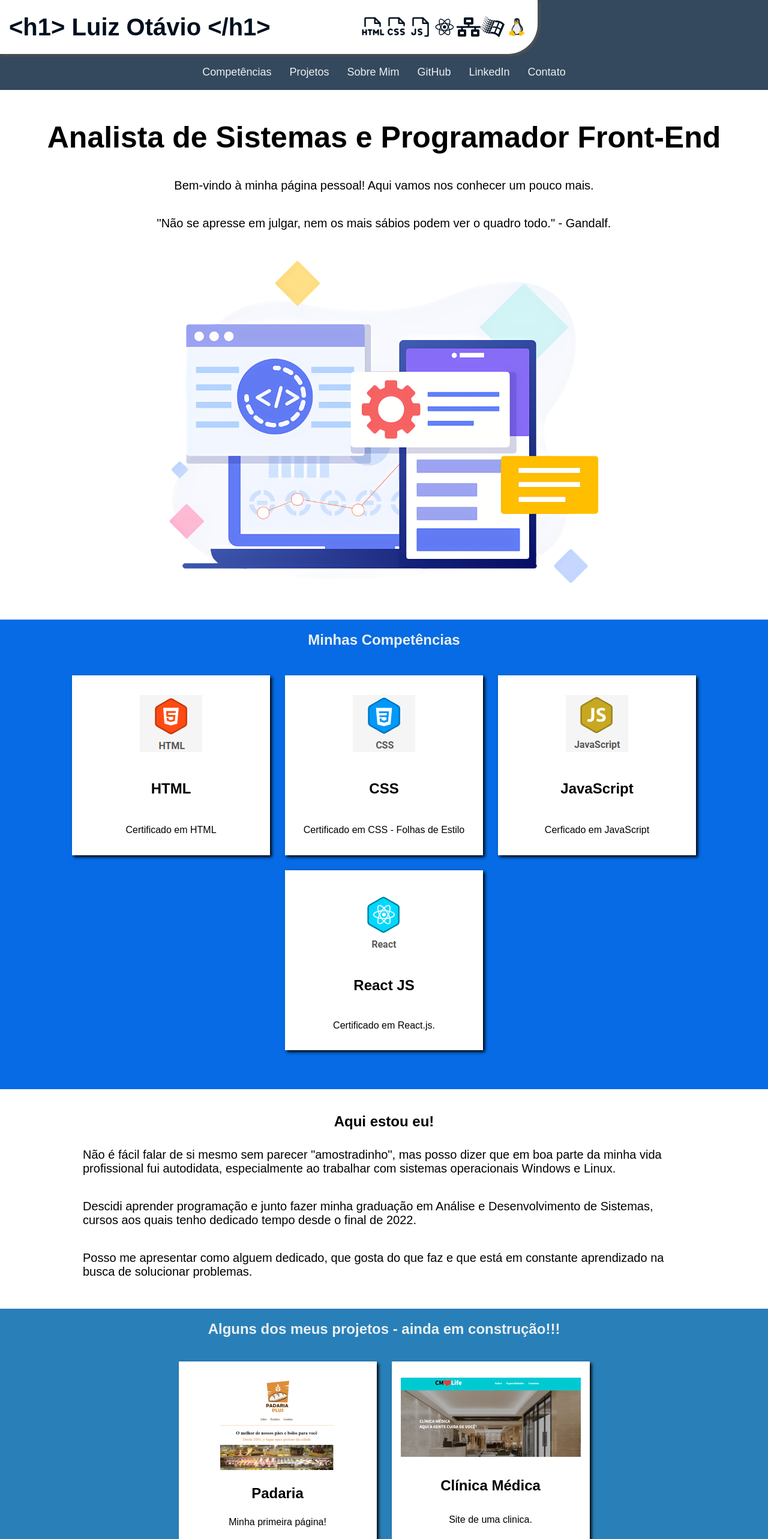
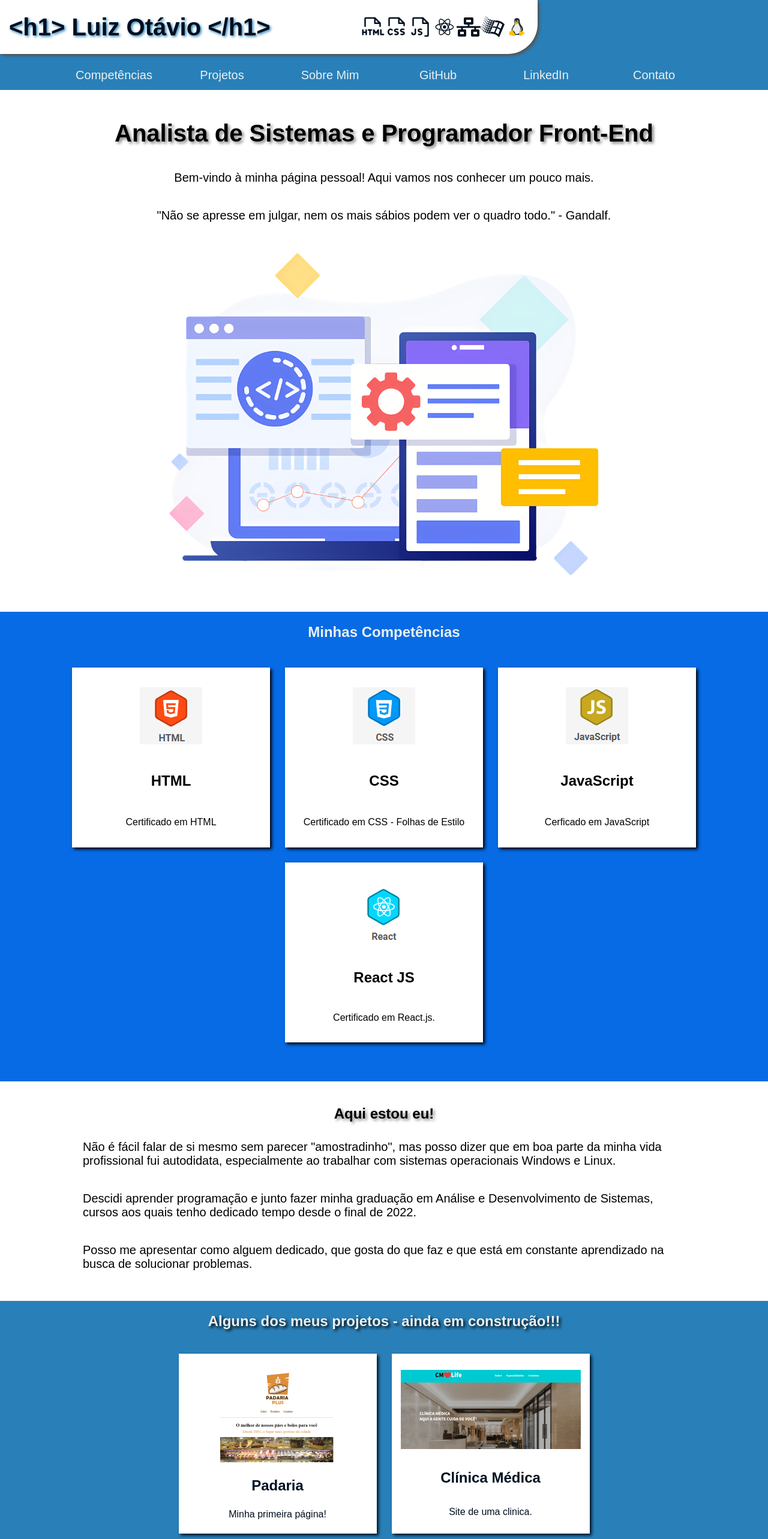
Before and after one commit to luizoscastanheira/meu-site, a Next.js app: page / in a window 1280 px wide. Shown: the top 2566 px of the page at 60% size. Built offline with nearby package versions, Linux system fonts and the light colour scheme.

Commit message:
Up: Menu e Links

```diff
--- a/src/app/globals.css
+++ b/src/app/globals.css
@@ -9,7 +9,7 @@
 
 /* Definindo variáveis para cores */
 :root {
-    --backgound-color:#34495e;
+    --background-color:#34495e;
     --background-secundary-color:#000f1f;
     --primary-color:#3498db;
     --secundary-color:#2980b9;
--- a/src/app/page.module.css
+++ b/src/app/page.module.css
@@ -3,7 +3,7 @@
 .container_header{
     width:100%;
     height: 150px;
-    background-color: var(--backgound-color);
+    background-color: var(--secundary-color);
     color:var(--text-color);
     display: flex;
     flex-direction: column;
@@ -26,6 +26,7 @@
 .container_topo h1{
     font-size: 40px;
     color:var(--text-secundary-color);
+    text-shadow: 2px 2px 4px var(--secundary-color);
 }
 
 .icons_topo{
@@ -40,18 +41,29 @@
     justify-content: center;
     align-items: center;
     list-style-type: none;
-    font-size: 18px;
+    font-size: 20px;
+}
+
+.menu_item{
+    width: 150px;
+    height: 30px;
+    text-align: center;
+    align-content: center;
+    border-radius: 5px;
 }
 
 .menu_link{
     text-decoration: none;
     color: var(--text-color);
+    width: 150px;
+    height: 30px;
 }
 
 .menu_link:hover{
-    font-size: 24px;
     font-weight: bold;
+    text-shadow: 2px 2px 4px black;
 }
+
 
 /* Estilizando a seção principal*/
 .main_container{
@@ -67,13 +79,14 @@
 
 .main_container h1 {
     padding: 10px;
-    font-size: 50px;
+    font-size: 40px;
+    text-shadow: 3px 3px 5px gray;
 }
 
 .main_container p{
     max-width: 1024px;
     padding: 10px;
-    font-size: 20px;;
+    font-size: 20px;
 }
 
 .img_secao{
@@ -119,6 +132,9 @@
     padding: 10px;
 }
 
+.secao_sobre h2{
+    text-shadow: 3px 3px 5px gray;
+}
 
 .secao_sobre p {
     max-width: 1024px;
--- a/src/componentes/Projetos/Projetos.module.css
+++ b/src/componentes/Projetos/Projetos.module.css
@@ -14,8 +14,18 @@
     padding: 20px;
 }
 
+.card_container a{
+    text-decoration: none;
+    color: var(--text-secundary-color);
+}
+
+.card_container a:hover{
+    text-shadow: 2px 2px 4px black;
+}
+
 .titulo_secao{
     color: var(--text-color);
     text-align: center;
     padding: 20px;
+    text-shadow: 3px 3px 5px black;
 }
--- a/src/componentes/Projetos/index.jsx
+++ b/src/componentes/Projetos/index.jsx
@@ -12,20 +12,20 @@ export default function Projetos(){
         <section className={estilos.secao_projetos} id="projetos">
             <h2 className={estilos.titulo_secao}>Alguns dos meus projetos - ainda em construção!!!</h2>
         <div className={estilos.card_container}>
-
+           <a href="">
                 <Card
                     imagem = {Padaria}
                     nome = {'Padaria'}
                     texto = {'Minha primeira página! '}
                 />
-
-
+            </a>
+            <a href="https://testeclinicaportfolio.netlify.app/" target="_blank">
                 <Card
                     imagem = {Clinica}
                     nome = {'Clínica Médica'}
                     texto = {'Site de uma clinica. '}
-            />
-
+                />
+            </a>
         </div>
         </section>
     );
```
